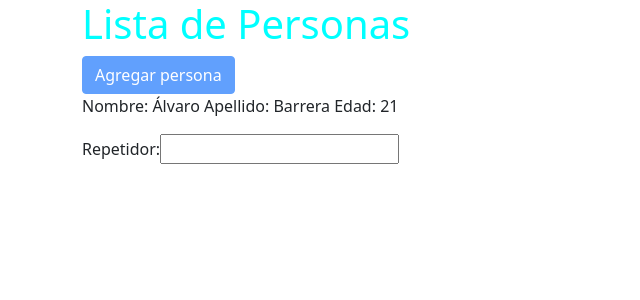
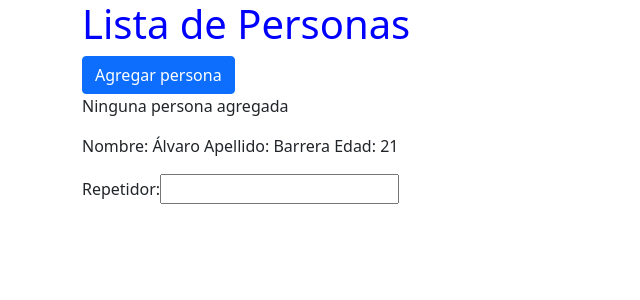
Before and after one commit to alvaro-barrera/AngularFirstApp, an Angular app: page / in a window 1280 px wide. Shown: the top 300 px of the page, without its empty margins (0-640 px from the left). Built offline with nearby package versions, Linux system fonts and the light colour scheme.

Commit message:
Event binding

```diff
--- a/src/app/persons/persons.component.css
+++ b/src/app/persons/persons.component.css
@@ -1,3 +1,3 @@
 h1{
-  color: aqua;
+  color: blue;
 }
--- a/src/app/persons/persons.component.html
+++ b/src/app/persons/persons.component.html
@@ -2,7 +2,14 @@
   <div class="row">
     <div class="col">
       <h1>Lista de Personas</h1>
-      <button class="btn btn-primary" [disabled]=isDisabled>Agregar persona</button>
+      <button
+        class="btn btn-primary"
+        [disabled]="isDisabled"
+        (click)="storePerson()"
+      >
+        Agregar persona
+      </button>
+      <p>{{ message }}</p>
       <app-person></app-person>
     </div>
   </div>
--- a/src/app/persons/persons.component.ts
+++ b/src/app/persons/persons.component.ts
@@ -1,11 +1,14 @@
-import { Component } from "@angular/core";
+import { Component } from '@angular/core';
 
 @Component({
-  selector: "app-persons",
-  templateUrl: "./persons.component.html",
-  styleUrls: ["./persons.component.css"]
+  selector: 'app-persons',
+  templateUrl: './persons.component.html',
+  styleUrls: ['./persons.component.css'],
 })
-
-export class PersonsComponent{
-  isDisabled = true
+export class PersonsComponent {
+  isDisabled = false;
+  message = 'Ninguna persona agregada';
+  storePerson() {
+    this.message = 'Persona agregada';
+  }
 }
```
